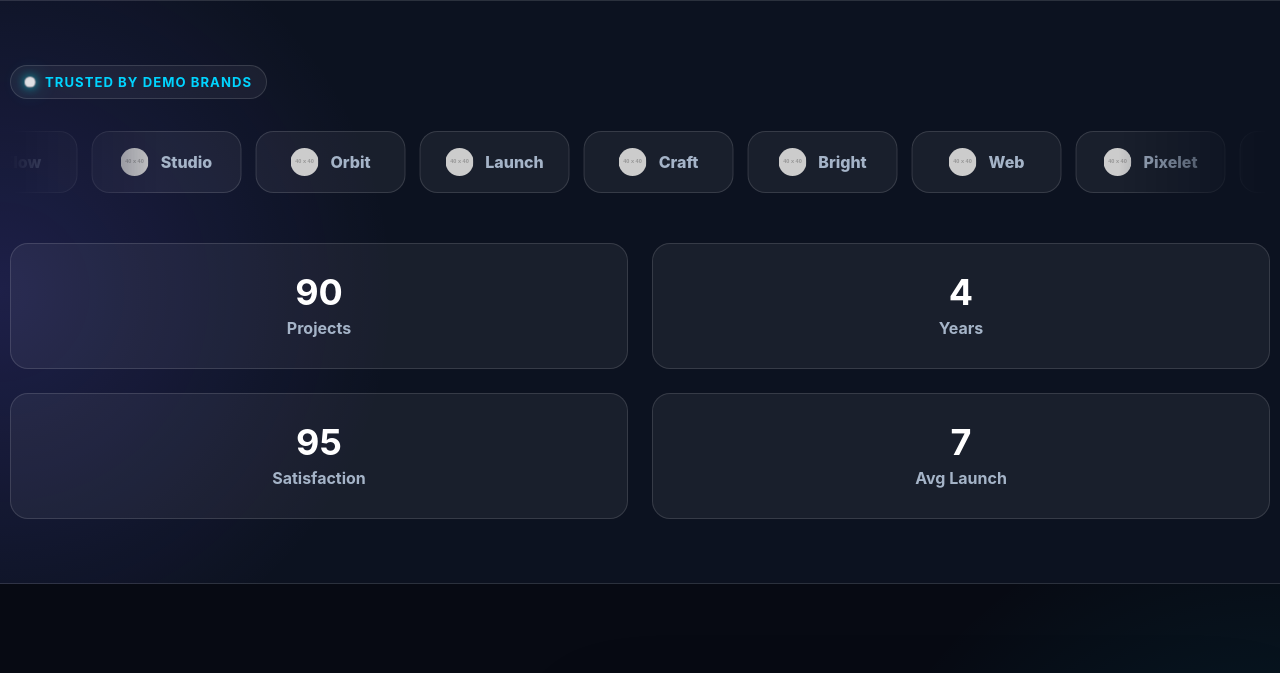
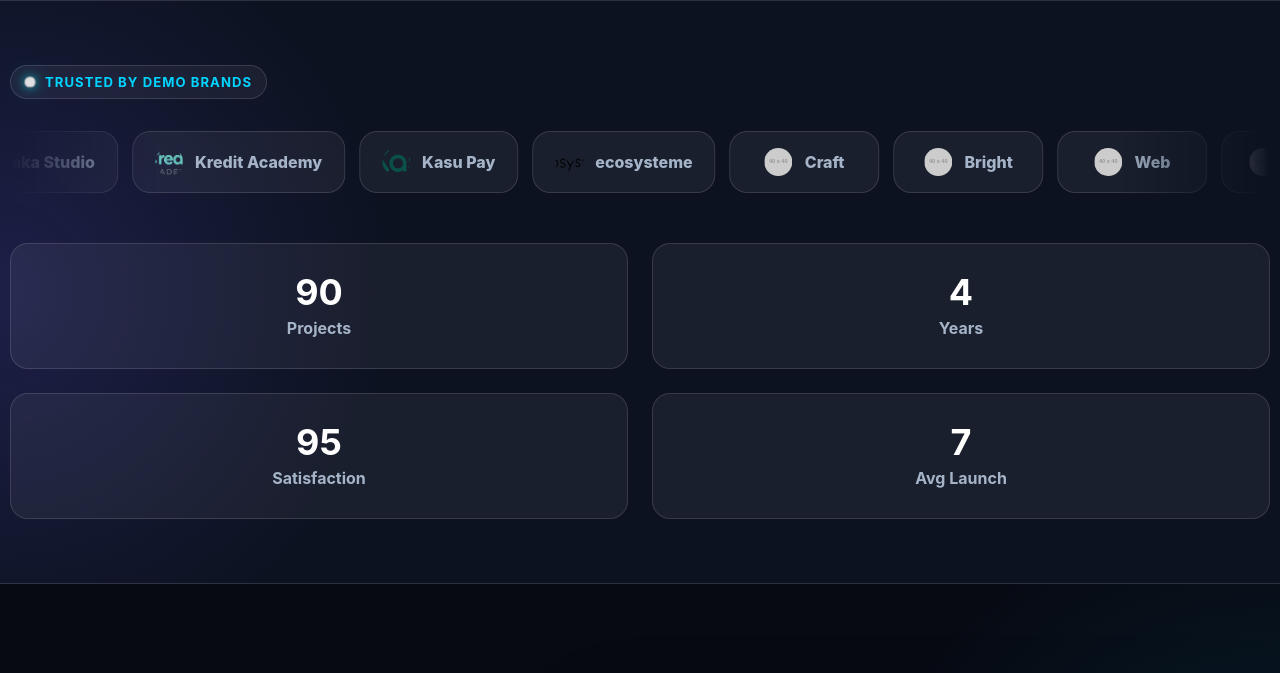
Before and after one commit to mdyasin209/portfolio, a plain HTML site: page Index.html in a window 1280 px wide. Shown: the part 800-1473 px from the top of the page. Drawn offline with Linux system fonts and the light colour scheme.

Commit message:
trusted by section logo updated

```diff
--- a/Index.html
+++ b/Index.html
@@ -565,18 +565,18 @@
                             src="https://dummyimage.com/20x20/00d4ff/00d4ff.png" /> Trusted by demo brands</span>
                     <div class="brand-marquee">
                         <div class="brand-track">
-                            <div class="trusted-logo"><img alt=""
-                                    src="https://dummyimage.com/40x40/00d4ff/ffffff.png&amp;text=W" />Web</div>
-                            <div class="trusted-logo"><img alt=""
-                                    src="https://dummyimage.com/40x40/6d5cff/ffffff.png&amp;text=P" />Pixelet</div>
-                            <div class="trusted-logo"><img alt=""
-                                    src="https://dummyimage.com/40x40/38d996/ffffff.png&amp;text=F" />Flow</div>
-                            <div class="trusted-logo"><img alt=""
-                                    src="https://dummyimage.com/40x40/00d4ff/ffffff.png&amp;text=S" />Studio</div>
-                            <div class="trusted-logo"><img alt=""
-                                    src="https://dummyimage.com/40x40/6d5cff/ffffff.png&amp;text=O" />Orbit</div>
-                            <div class="trusted-logo"><img alt=""
-                                    src="https://dummyimage.com/40x40/38d996/ffffff.png&amp;text=L" />Launch</div>
+                            <div class="trusted-logo"><img alt="BIDA"
+                                    src="Assets/BIDA Logo.svg" />BIDA</div>
+                            <div class="trusted-logo"><img alt="JoulesLabs"
+                                    src="Assets/Joules labs Logo.svg" />JoulesLabs</div>
+                            <div class="trusted-logo"><img alt="Dhaka Studio"
+                                    src="Assets/Dhaka Studio Logo.svg" />Dhaka Studio</div>
+                            <div class="trusted-logo"><img alt="Kredit Academy"
+                                    src="Assets/Kredit Academy Logo.avif" />Kredit Academy</div>
+                            <div class="trusted-logo"><img alt="Kasu Pay"
+                                    src="Assets/Kasu Pay Logo.avif" />Kasu Pay</div>
+                            <div class="trusted-logo"><img alt="ecosysteme"
+                                    src="Assets/ecosysteme logo.png" />ecosysteme</div>
                             <div class="trusted-logo"><img alt=""
                                     src="https://dummyimage.com/40x40/00d4ff/ffffff.png&amp;text=C" />Craft</div>
                             <div class="trusted-logo"><img alt=""
```
Also changed, not shown: Assets/BIDA Logo.svg (added), Assets/BIDA Project Thumbnail.jpg (renamed from Assets/BIDA.jpg).
